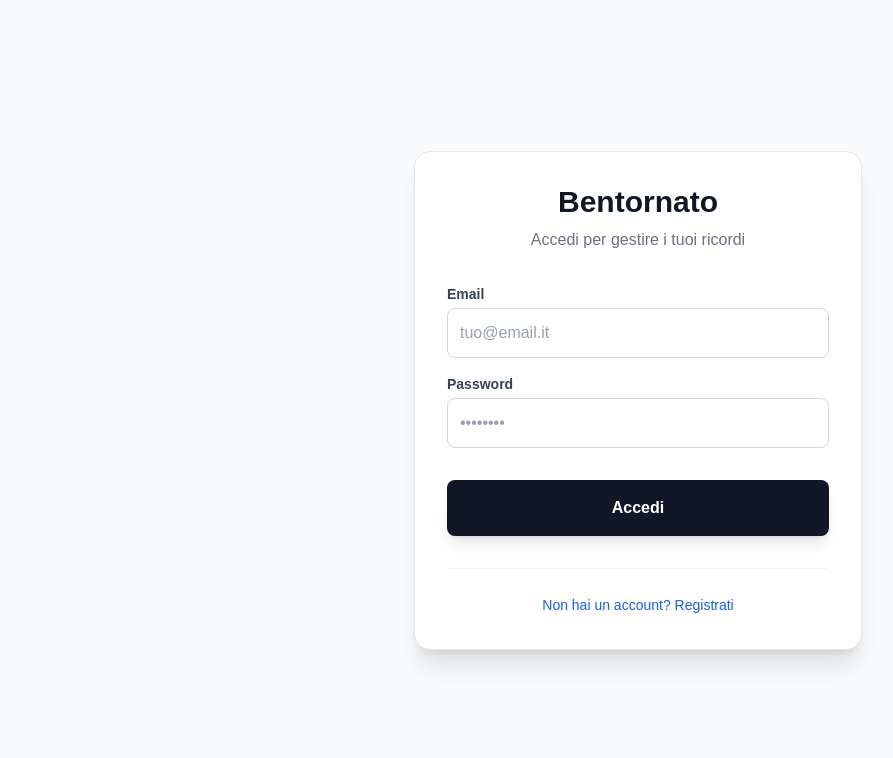
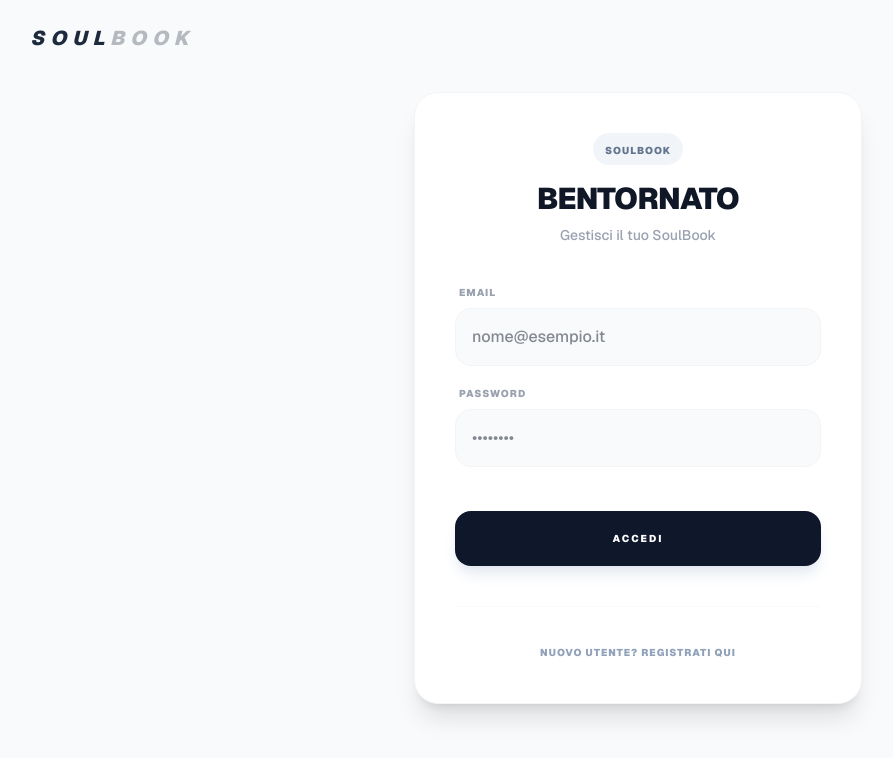
Before and after one commit to Giocoda/SoulBook, a Next.js app: page /registrati in a window 1280 px wide. Shown: the top 758 px of the page, without its empty margins (2-895 px from the left). Built offline with nearby package versions, Linux system fonts and the light colour scheme; no server answers.

Commit message:
Versione Beta stabile con accessi corretti

```diff
--- a/app/demo/page.tsx
+++ b/app/demo/page.tsx
@@ -1,6 +1,7 @@
 'use client';
 
 import { useState, useRef } from 'react';
+import Link from 'next/link'; // Importiamo Link per una navigazione fluida
 
 export default function DemoProfile() {
   const [activeTab, setActiveTab] = useState<'home' | 'media'>('home');
@@ -149,18 +150,18 @@ export default function DemoProfile() {
       {/* FOOTER */}
       <footer className="py-32 mt-20 text-center opacity-10 text-[9px] font-black uppercase tracking-[1.5em]">SoulBook Preview</footer>
 
-      {/* CTA BANNER - CORRETTO */}
+      {/* CTA BANNER - AGGIORNATO CON LOGICA /REGISTRATI */}
       <div className="fixed bottom-8 left-1/2 -translate-x-1/2 z-50 w-[92%] max-w-md bg-white border border-slate-100 p-6 rounded-[2.5rem] shadow-[0_20px_50px_rgba(0,0,0,0.1)] flex justify-between items-center animate-in slide-in-from-bottom-20 duration-1000">
         <div className="space-y-1">
-          <p className="text-[8px] font-black uppercase tracking-[0.2em] text-slate-400">Anteprima</p>
-          <p className="text-[13px] font-black uppercase tracking-tight text-slate-900">Inizia il tuo progetto</p>
+          <p className="text-[8px] font-black uppercase tracking-[0.2em] text-slate-400">Crea adesso il tuo soulbook</p>
+
         </div>
-        <a
-          href="/registrati"
-          className="bg-slate-900 text-white px-10 py-4 rounded-full text-[10px] font-black uppercase tracking-[0.3em] shadow-xl hover:bg-blue-600 hover:scale-105 transition-all"
+        <Link
+          href="/registrati?mode=signup"
+          className="bg-slate-900 text-white px-10 py-4 rounded-full text-[10px] font-black uppercase tracking-[0.3em] shadow-xl hover:bg-black hover:scale-105 transition-all"
         >
           Crea ora
-        </a>
+        </Link>
       </div>
     </div>
   );
--- a/app/registrati/page.tsx
+++ b/app/registrati/page.tsx
@@ -1,94 +1,125 @@
 'use client';
 
-import { useState } from 'react';
+import { useState, useEffect, Suspense } from 'react';
 import { supabase } from '../../lib/supabaseClient';
-import { useRouter } from 'next/navigation';
+import { useRouter, useSearchParams } from 'next/navigation';
+import Link from 'next/link'; // Aggiunto per il ritorno alla Home
 
-export default function AuthPage() {
-  const [isLogin, setIsLogin] = useState(true); // Stato per scambiare tra Login e Registrazione
+function AuthContent() {
+  const router = useRouter();
+  const searchParams = useSearchParams();
+
+  // Legge il parametro ?mode=... dall'URL
+  const mode = searchParams.get('mode');
+
+  // Imposta lo stato iniziale: se mode è 'signup', mostra registrazione, altrimenti login
+  const [isLogin, setIsLogin] = useState(mode !== 'signup');
+
   const [email, setEmail] = useState('');
   const [password, setPassword] = useState('');
   const [fullName, setFullName] = useState('');
   const [slug, setSlug] = useState('');
   const [loading, setLoading] = useState(false);
   const [errorMsg, setErrorMsg] = useState<string | null>(null);
-  const router = useRouter();
+
+  // Aggiorna lo stato se il parametro nell'URL cambia (es. l'utente clicca un altro link)
+  useEffect(() => {
+    if (mode === 'signup') setIsLogin(false);
+    if (mode === 'login') setIsLogin(true);
+  }, [mode]);
 
   const handleSubmit = async (e: React.FormEvent) => {
     e.preventDefault();
     setLoading(true);
     setErrorMsg(null);
 
+    try {
       if (isLogin) {
-      // --- LOGICA DI LOGIN ---
         const { error } = await supabase.auth.signInWithPassword({ email, password });
-      if (error) {
-        setErrorMsg("Email o password errati.");
+        if (error) throw new Error("Email o password errati.");
+        router.push('/dashboard');
       } else {
-        router.push('/dashboard'); // Se loggato, vai alla dashboard
-      }
-    } else {
-      // --- LOGICA DI REGISTRAZIONE ---
-      const { data: authData, error: authError } = await supabase.auth.signUp({ email, password });
+        const { data: authData, error: authError } = await supabase.auth.signUp({
+          email,
+          password,
+          options: { data: { full_name: fullName } }
+        });
 
-      if (authError) {
-        setErrorMsg(authError.message);
-      } else if (authData.user) {
-        // Creazione del profilo collegando owner_id
+        if (authError) throw authError;
+
+        if (authData.user) {
           const { error: profileError } = await supabase
             .from('profiles')
-          .insert([{
-            owner_id: authData.user.id,
+            .update({
               full_name: fullName,
               slug: slug.toLowerCase().trim().replace(/\s+/g, '-'),
-            bio: "Benvenuti nel mio spazio dei ricordi."
-          }]);
+              bio: "Benvenuti nel mio spazio dei ricordi.",
+              updated_at: new Date().toISOString(),
+            })
+            .eq('owner_id', authData.user.id);
 
-        if (profileError) {
-          setErrorMsg("Errore profilo: " + profileError.message);
-        } else {
-          router.push(`/${slug}`);
+          if (profileError) throw profileError;
+          router.push('/dashboard');
         }
       }
+    } catch (err: any) {
+      setErrorMsg(err.message || "Si è verificato un errore imprevisto.");
+    } finally {
+      setLoading(false);
     }
-    setLoading(false);
   };
 
   return (
-    <div className="min-h-screen bg-gray-50 flex flex-col justify-center py-12 px-4">
-      <div className="max-w-md w-full mx-auto bg-white rounded-2xl shadow-xl border border-gray-200 p-8">
+    <div className="min-h-screen bg-gray-50 flex flex-col font-sans">
 
-        <div className="text-center mb-8">
-          <h2 className="text-3xl font-extrabold text-gray-900">
-            {isLogin ? 'Bentornato' : 'Crea un account'}
+      {/* --- HEADER AGGIUNTO (STILE HOME) --- */}
+      <header className="w-full px-8 py-6 max-w-7xl mx-auto flex justify-start">
+        <Link
+          href="/"
+          className="text-xl font-black uppercase tracking-[0.3em] italic text-slate-800 hover:opacity-70 transition-opacity"
+        >
+          Soul<span className="opacity-30">Book</span>
+        </Link>
+      </header>
+
+      {/* --- FORM CONTAINER --- */}
+      <div className="flex-grow flex flex-col justify-center pb-20 px-4">
+        <div className="max-w-md w-full mx-auto bg-white rounded-3xl shadow-xl border border-gray-100 p-10">
+
+          <div className="text-center mb-10">
+            <div className="inline-block px-3 py-1 bg-slate-100 rounded-full mb-4">
+              <span className="text-[10px] font-black uppercase tracking-widest text-slate-500">SoulBook</span>
+            </div>
+            <h2 className="text-3xl font-black text-gray-900 tracking-tight uppercase">
+              {isLogin ? 'Bentornato' : 'Crea Account'}
             </h2>
-          <p className="text-gray-500 mt-2">
-            {isLogin ? 'Accedi per gestire i tuoi ricordi' : 'Inizia a raccogliere i tuoi messaggi'}
+            <p className="text-gray-400 mt-2 text-sm font-medium">
+              {isLogin ? 'Gestisci il tuo SoulBook' : 'Inizia a custodire i tuoi ricordi'}
             </p>
           </div>
 
           {errorMsg && (
-          <div className="mb-6 p-3 bg-red-50 text-red-700 text-sm rounded-lg border border-red-100">
+            <div className="mb-6 p-4 bg-red-50 text-red-700 text-xs font-bold rounded-xl border border-red-100 animate-in fade-in zoom-in duration-300">
               {errorMsg}
             </div>
           )}
 
-        <form onSubmit={handleSubmit} className="space-y-4">
+          <form onSubmit={handleSubmit} className="space-y-5">
             {!isLogin && (
               <>
                 <div>
-                <label className="block text-sm font-semibold text-gray-700 mb-1">Nome Completo</label>
+                  <label className="block text-[10px] font-black uppercase tracking-widest text-gray-400 mb-2 ml-1">Nome Completo</label>
                   <input
-                  type="text" placeholder="Es. Mario Rossi" required
-                  className="w-full p-3 border border-gray-300 rounded-lg focus:ring-2 focus:ring-blue-500 outline-none text-gray-900 font-medium placeholder:text-gray-400"
+                    type="text" placeholder="Mario Rossi" required
+                    className="w-full p-4 bg-gray-50 border border-gray-100 rounded-2xl focus:ring-2 focus:ring-slate-900 outline-none text-gray-900 font-medium transition-all"
                     value={fullName} onChange={(e) => setFullName(e.target.value)}
                   />
                 </div>
                 <div>
-                <label className="block text-sm font-semibold text-gray-700 mb-1">Nome del link (slug)</label>
+                  <label className="block text-[10px] font-black uppercase tracking-widest text-gray-400 mb-2 ml-1">Slug (URL personalizzato)</label>
                   <input
-                  type="text" placeholder="es: il-mio-nome" required
-                  className="w-full p-3 border border-gray-300 rounded-lg focus:ring-2 focus:ring-blue-500 outline-none text-gray-900 font-medium placeholder:text-gray-400"
+                    type="text" placeholder="es: alessandro-riva" required
+                    className="w-full p-4 bg-gray-50 border border-gray-100 rounded-2xl focus:ring-2 focus:ring-slate-900 outline-none text-gray-900 font-medium transition-all"
                     value={slug} onChange={(e) => setSlug(e.target.value)}
                   />
                 </div>
@@ -96,41 +127,50 @@ export default function AuthPage() {
             )}
 
             <div>
-            <label className="block text-sm font-semibold text-gray-700 mb-1">Email</label>
+              <label className="block text-[10px] font-black uppercase tracking-widest text-gray-400 mb-2 ml-1">Email</label>
               <input
-              type="email" placeholder="tuo@email.it" required
-              className="w-full p-3 border border-gray-300 rounded-lg focus:ring-2 focus:ring-blue-500 outline-none text-gray-900 font-medium placeholder:text-gray-400"
+                type="email" placeholder="nome@esempio.it" required
+                className="w-full p-4 bg-gray-50 border border-gray-100 rounded-2xl focus:ring-2 focus:ring-slate-900 outline-none text-gray-900 font-medium transition-all"
                 value={email} onChange={(e) => setEmail(e.target.value)}
               />
             </div>
 
             <div>
-            <label className="block text-sm font-semibold text-gray-700 mb-1">Password</label>
+              <label className="block text-[10px] font-black uppercase tracking-widest text-gray-400 mb-2 ml-1">Password</label>
               <input
                 type="password" placeholder="••••••••" required
-              className="w-full p-3 border border-gray-300 rounded-lg focus:ring-2 focus:ring-blue-500 outline-none text-gray-900 font-medium placeholder:text-gray-400"
+                className="w-full p-4 bg-gray-50 border border-gray-100 rounded-2xl focus:ring-2 focus:ring-slate-900 outline-none text-gray-900 font-medium transition-all"
                 value={password} onChange={(e) => setPassword(e.target.value)}
               />
             </div>
 
             <button
               disabled={loading}
-            className="w-full py-4 bg-gray-900 text-white rounded-lg font-bold hover:bg-black transition-all shadow-lg disabled:bg-gray-400 mt-4"
+              className="w-full py-5 bg-slate-900 text-white rounded-2xl font-black uppercase tracking-[0.2em] text-[10px] hover:bg-black transition-all shadow-lg shadow-slate-200 disabled:bg-gray-300 mt-6"
             >
-            {loading ? 'Elaborazione...' : (isLogin ? 'Accedi' : 'Registrati ora')}
+              {loading ? 'Elaborazione...' : (isLogin ? 'Accedi' : 'Registrati')}
             </button>
           </form>
 
-        <div className="mt-8 pt-6 border-t border-gray-100 text-center">
+          <div className="mt-10 pt-8 border-t border-gray-50 text-center">
             <button
               onClick={() => setIsLogin(!isLogin)}
-            className="text-sm font-medium text-blue-600 hover:text-blue-800 transition-colors"
+              className="text-[10px] font-black uppercase tracking-widest text-slate-400 hover:text-slate-900 transition-colors"
             >
-            {isLogin ? "Non hai un account? Registrati" : "Hai già un account? Accedi"}
+              {isLogin ? "Nuovo utente? Registrati qui" : "Hai già un account? Accedi"}
             </button>
           </div>
-
+        </div>
       </div>
     </div>
   );
 }
+
+// Esportazione principale con Suspense
+export default function AuthPage() {
+  return (
+    <Suspense fallback={<div className="min-h-screen flex items-center justify-center font-bold text-stone-300 uppercase tracking-widest animate-pulse">SoulBook...</div>}>
+      <AuthContent />
+    </Suspense>
+  );
+}
```
Also changed, not shown: app/dashboard/page.tsx (+42 -13 lines), app/page.tsx (+8 -42 lines). Lines whose indentation alone changed are shown as unchanged.
